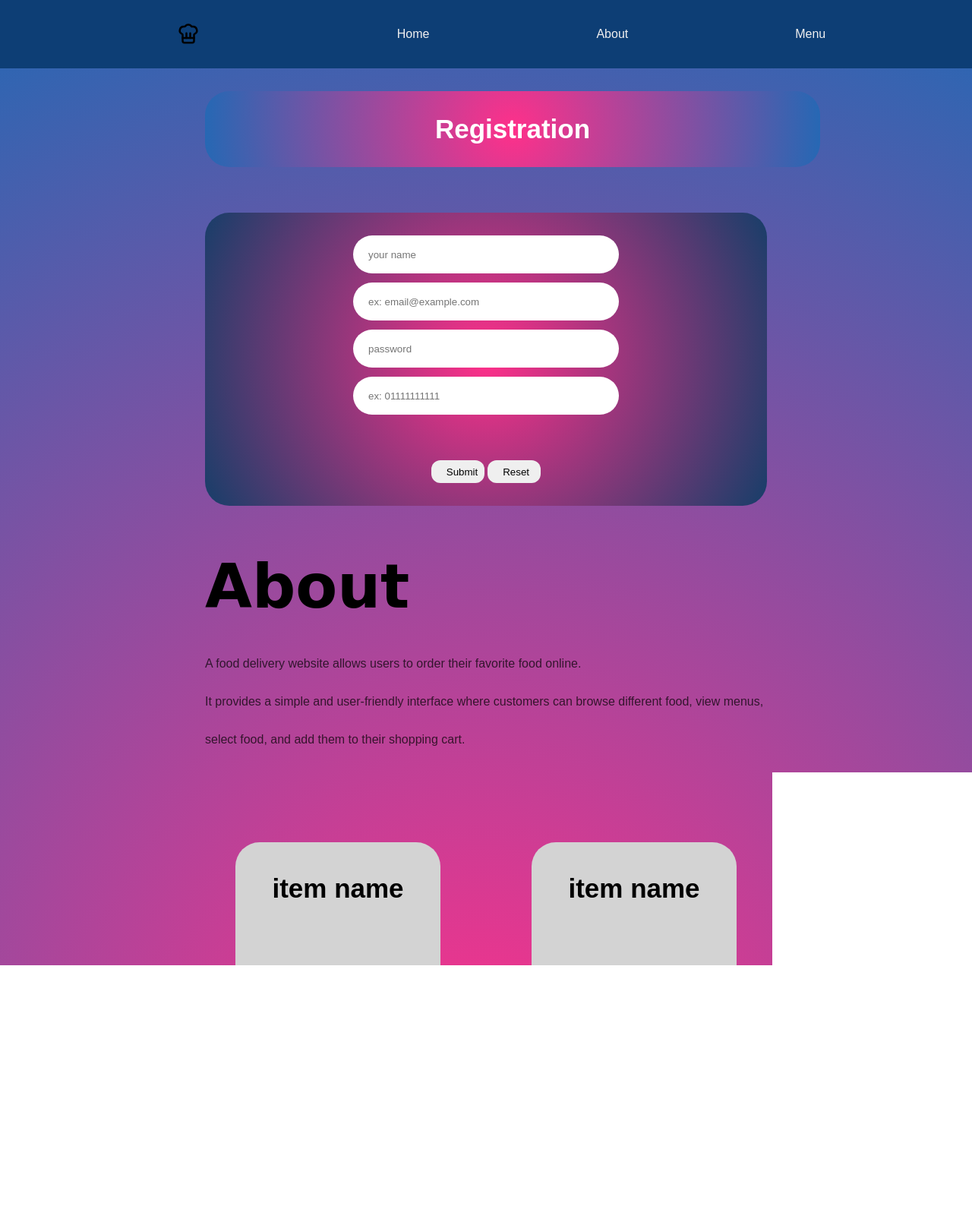
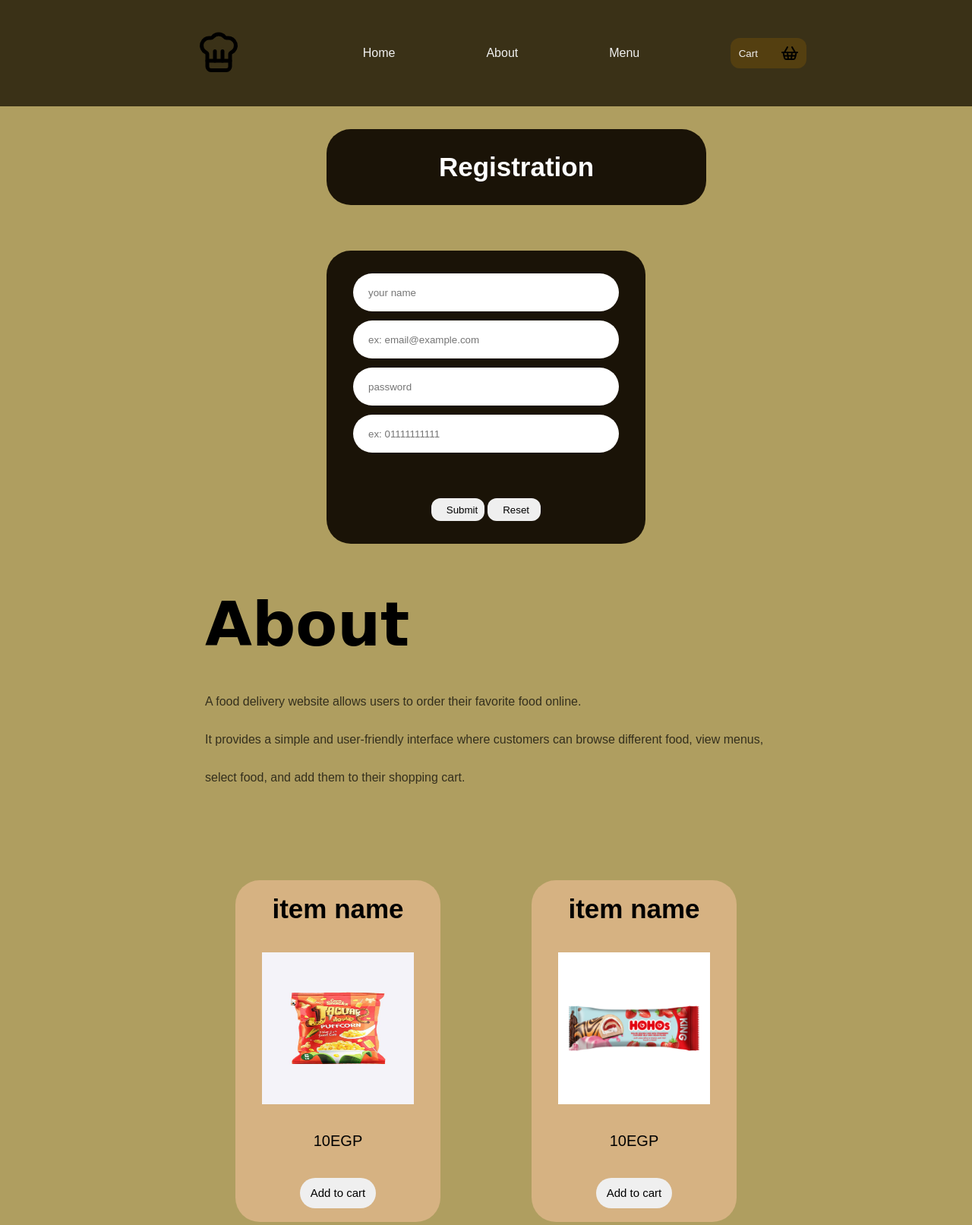
Before and after one commit to eyad2008/Webdev, a plain HTML site: page index.html in a window 1280 px wide. Shown: the top 1613 px of the page at 76% size. Drawn offline with Linux system fonts and the light colour scheme.

Commit message:
Update CSS gradients and layout

```diff
--- a/general.css
+++ b/general.css
@@ -7,8 +7,7 @@
 body{
     display: flex;
     flex-direction: column;
-    background: #ff358d;
-    background: radial-gradient(circle, rgb(255, 48, 138) 0%, rgb(37, 104, 180) 100%);
+    background-color: rgb(175, 158, 96);
     font-family: "Quicksand", sans-serif;
     gap: 30px;
 }
@@ -17,11 +16,11 @@ body{
     position: sticky;
     justify-content: center;
     align-items: center;
-    gap: 220px;
-    padding: 30px;
+    gap: 120px;
+    padding: 40px;
     top: 0px;
     z-index: 100;
-    background-color: rgb(13, 62, 117);
+    background-color: rgb(58, 49, 23);
 
 }
 .Navbaritem{
@@ -29,18 +28,38 @@ body{
     color: rgb(240, 240, 240);
 
 }
+#Navbarbutton{
+    display: flex;
+    background-color: rgba(99, 72, 14, 0.637);
+    width: 100px;
+    height: 40px;
+    border: none;
+    cursor: pointer;
+    border-radius: 12px;
+    justify-content: center;
+    align-items: center;
+    gap: 30px;
+
+}
+#Navbarbutton:hover{
+    box-shadow:0 8px 16px 0 rgba(128, 128, 128, 0.651);
+}
+
 #icon{
-    width: 110px;
-    height: 30px;
+    width: 140px;
+    height: 60px;
 }
 footer{
+    background-color: rgba(141, 141, 141, 0.534);
     display: flex;
     opacity: 0.5;
-    margin: 30px 300px;
-    width: 60%;
-    gap: 30px;
+    justify-content: center;
+    align-items: center;
+    gap: 120px;
+    padding: 40px;
+
+
 }
-
 
 @media (max-width: 1024px) {
     .Navbar {
--- a/index.html
+++ b/index.html
@@ -14,6 +14,7 @@
         <a class="Navbaritem" href="#contactus_form">Home</a>
         <a class="Navbaritem" href="#About_app">About</a>
         <a class="Navbaritem" href="#all_items">Menu</a>
+        <button class="Navbaritem" id="Navbarbutton"><span>Cart</span><img src="shopping-basket.svg"></button>
     </nav>
     <p id="contactus_form" class="contactformlabel"> Registration </p>
     <form  class="contactusform">
@@ -36,56 +37,56 @@
     <div id="all_items" class="allitems">
         <div class="oneitem">
             <p class="itemname"><b>item name</b></p>
-            <img class="itemimage" src="" alt="item image"> <!-- item image -->
+            <img class="itemimage" src="jaguar.jpeg" alt="item image"> <!-- item image -->
             <p class="itemprice">10EGP</p>
-            <button class="buyitem">buy it</button>
+            <button class="buyitem">Add to cart</button>
+        </div>
+        <div class="oneitem">
+            <p class="itemname"><b>item name</b></p>
+            <img class="itemimage" src="hohos.webp" alt="item image"> <!-- item image -->
+            <p class="itemprice">10EGP</p>
+            <button class="buyitem">Add to cart</button>
+        </div>
+        <div class="oneitem">
+            <p class="itemname"><b>item name</b></p>
+            <img class="itemimage" src="fayrouz.webp" alt="item image"> <!-- item image -->
+            <p class="itemprice">15EGP</p>
+            <button class="buyitem">Add to cart</button>
         </div>
         <div class="oneitem">
             <p class="itemname"><b>item name</b></p>
             <img class="itemimage" src="" alt="item image"> <!-- item image -->
             <p class="itemprice">10EGP</p>
-            <button class="buyitem">buy it</button>
+            <button class="buyitem">Add to cart</button>
         </div>
         <div class="oneitem">
             <p class="itemname"><b>item name</b></p>
             <img class="itemimage" src="" alt="item image"> <!-- item image -->
             <p class="itemprice">10EGP</p>
-            <button class="buyitem">buy it</button>
+            <button class="buyitem">Add to cart</button>
         </div>
         <div class="oneitem">
             <p class="itemname"><b>item name</b></p>
             <img class="itemimage" src="" alt="item image"> <!-- item image -->
             <p class="itemprice">10EGP</p>
-            <button class="buyitem">buy it</button>
-        </div>
-        <div class="oneitem">
-            <p class="itemname"><b>item name</b></p>
-            <img class="itemimage" src="" alt="item image"> <!-- item image -->
-            <p class="itemprice">10EGP</p>
-            <button class="buyitem">buy it</button>
-        </div>
-        <div class="oneitem">
-            <p class="itemname"><b>item name</b></p>
-            <img class="itemimage" src="" alt="item image"> <!-- item image -->
-            <p class="itemprice">10EGP</p>
-            <button class="buyitem">buy it</button>
+            <button class="buyitem">Add to cart</button>
         </div>
     </div>
     <footer>
-        <p>Contact information
+        <p class="footeritems">Contact information
         <br><br>
         Media profile:<a href="https://www.linkedin.com/in/marym-morsi-024254340" target="_blank">Linkedin</a>
         <br><br>
         phone number:<a href="tel:+201274628997" target="_blank">01274628997</a>
         <br><br>
         </p>
-        <p>
+        <p class="footeritems">
         <br><br>
         Media profile:<a href="https:" target="_blank">profile</a>
         <br><br>
         phone number:<a href="tel:+20" target="_blank">phone</a>
         </p>
-        <p>
+        <p class="footeritems">
         <br><br>
         Media profile:<a href="https:" target="_blank">profile</a>
         <br><br>
--- a/information.css
+++ b/information.css
@@ -16,10 +16,9 @@
 }
 
 .contactusform{
-    margin:30px 270px ;
+    margin:30px 430px ;
     text-align: center;
-    background: #ff358d;
-    background: radial-gradient(circle, rgb(255, 48, 138) 0%, rgb(23, 62, 105) 100%);
+    background-color: rgb(26, 19, 7);
     border-radius: 32px;
 }
 .contactinput {
@@ -34,15 +33,14 @@
 
 }
 .contactformlabel{
-    background: #ff358d;
-    background:radial-gradient(circle, rgb(255, 48, 138) 0%, rgb(37, 104, 180) 100%);
+    background-color: rgb(26, 19, 7);
     color: white;
     border-radius: 32px;
     text-align: center;
     font-weight:900 ;
-    margin: 0 270px;
+    margin: 0 430px;
     padding: 30px 0;
-    width: 810px;
+    width: 500px;
     font-size: 35px;
 
 }
@@ -63,7 +61,7 @@ input{
 }
 
 .contactbutton:hover{
-    box-shadow:0 8px 16px 0 rgba(0,0,0,0.6);
+    box-shadow:0 8px 16px 0 rgba(128, 128, 128, 0.651);
 }
 
 @media (max-width: 1024px) {
--- a/items.css
+++ b/items.css
@@ -8,7 +8,7 @@
 }
 
 .oneitem{
-    background-color: lightgray;
+    background-color: rgb(214, 178, 130);
     display: flex;
     flex-direction: column;
     align-items: center;
@@ -21,7 +21,7 @@
 
 .buyitem{
     height: 40px;
-    width: 85px;
+    width: 100px;
     border-radius: 32px;
     font-size: 15px;
     cursor: pointer;
@@ -30,7 +30,7 @@
 .buyitem:hover{
     box-shadow:0 8px 16px 0 rgba(0,0,0,0.6);
     color: white;
-    background-color: rgb(82, 79, 79);
+    background-color: rgb(102, 78, 42);
 
 }
 .itemname{
@@ -39,6 +39,13 @@
 .itemprice{
     font-size: 20px;
 }
+.itemimage{
+    height: 200px;
+    width: 200px;
+}
+
+
+
 
 
 @media (max-width: 1024px) {
```
Also changed, not shown: fayrouz.webp (added), hohos.webp (added), jaguar.jpeg (added), shopping-basket.svg (added).
